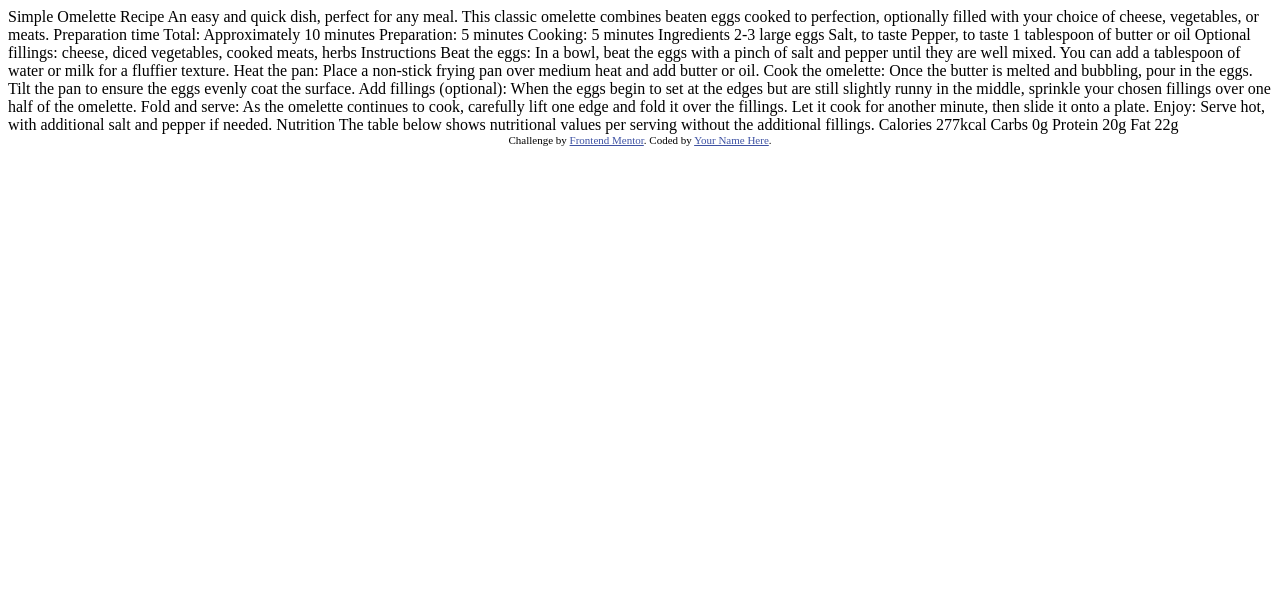
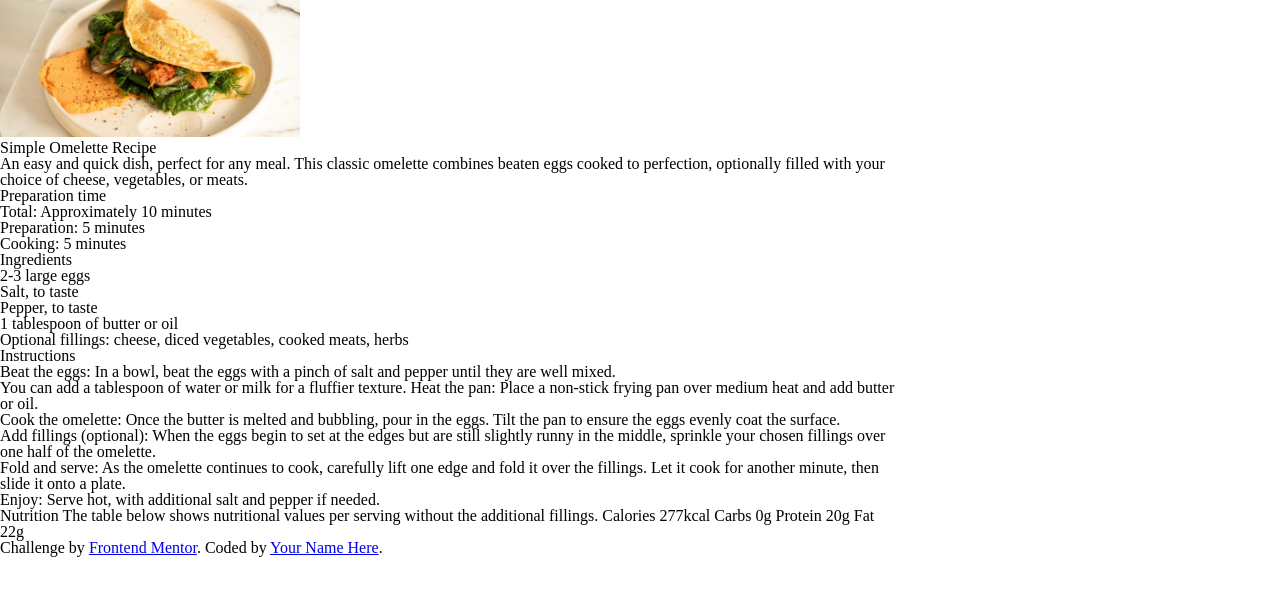
Before and after one commit to henrivilar/Frontend-Mentor, a plain HTML site: page recipe-page-main/index.html in a window 1280 px wide. Drawn offline with Linux system fonts and the light colour scheme.

Commit message:
Initial commit

```diff
--- /dev/null
+++ b/recipe-page-main/css/global.css
@@ -0,0 +1,23 @@
+:root {
+    --font-young: font-family: "Young Serif", serif;
+    --font-outfit:
+    --Stone-100: hsl(30, 54%, 90%);
+    --Stone-150: hsl(30, 18%, 87%);
+    --Stone-600: hsl(30, 10%, 34%);
+    --Stone-900: hsl(24, 5%, 18%);
+    --Brown-800: hsl(14, 45%, 36%);
+    --Rose-800: hsl(332, 51%, 32%);
+    --Rose-50: hsl(330, 100%, 98%);
+}
+
+body {
+    background-color: ;
+}
+
+.container {
+    width: 70vw;
+}
+
+.omelettte img {
+    width: 300px;
+}
--- /dev/null
+++ b/recipe-page-main/css/reset.css
@@ -0,0 +1,43 @@
+html, body, div, span, applet, object, iframe,
+h1, h2, h3, h4, h5, h6, p, blockquote, pre,
+a, abbr, acronym, address, big, cite, code,
+del, dfn, em, img, ins, kbd, q, s, samp,
+small, strike, strong, sub, sup, tt, var,
+b, u, i, center,
+dl, dt, dd, ol, ul, li,
+fieldset, form, label, legend,
+table, caption, tbody, tfoot, thead, tr, th, td,
+article, aside, canvas, details, embed,
+figure, figcaption, footer, header, hgroup,
+menu, nav, output, ruby, section, summary,
+time, mark, audio, video {
+	margin: 0;
+	padding: 0;
+	border: 0;
+	font-size: 100%;
+	font: inherit;
+	vertical-align: baseline;
+}
+/* HTML5 display-role reset for older browsers */
+article, aside, details, figcaption, figure,
+footer, header, hgroup, menu, nav, section {
+	display: block;
+}
+body {
+	line-height: 1;
+}
+ol, ul {
+	list-style: none;
+}
+blockquote, q {
+	quotes: none;
+}
+blockquote:before, blockquote:after,
+q:before, q:after {
+	content: '';
+	content: none;
+}
+table {
+	border-collapse: collapse;
+	border-spacing: 0;
+}
--- a/recipe-page-main/index.html
+++ b/recipe-page-main/index.html
@@ -6,72 +6,117 @@
 
   <link rel="icon" type="image/png" sizes="32x32" href="./assets/images/favicon-32x32.png">
 
+  <link rel="preconnect" href="https://fonts.googleapis.com">
+  <link rel="preconnect" href="https://fonts.gstatic.com" crossorigin>
+  <link href="https://fonts.googleapis.com/css2?family=Inter:ital,opsz,wght@0,14..32,100..900;1,14..32,100..900&family=Outfit:wght@100..900&family=Young+Serif&display=swap" rel="stylesheet">
+  <link rel="preconnect" href="https://fonts.googleapis.com">
+  <link rel="preconnect" href="https://fonts.gstatic.com" crossorigin>
+  <link href="https://fonts.googleapis.com/css2?family=Inter:ital,opsz,wght@0,14..32,100..900;1,14..32,100..900&family=Outfit:wght@100..900&display=swap" rel="stylesheet">
+
+
+  <link rel="stylesheet" href="css/reset.css">
+  <link rel="stylesheet" href="css/global.css">
+
   <title>Frontend Mentor | Recipe page</title>
-
-  <!-- Feel free to remove these styles or customise in your own stylesheet 👍 -->
-  <style>
-    .attribution { font-size: 11px; text-align: center; }
-    .attribution a { color: hsl(228, 45%, 44%); }
-  </style>
 </head>
 <body>
 
-  Simple Omelette Recipe
+  <main class="container">
 
-  An easy and quick dish, perfect for any meal. This classic omelette combines beaten eggs cooked
-  to perfection, optionally filled with your choice of cheese, vegetables, or meats.
+    <section class="omelettte">
+      <img src="assets/images/image-omelette.jpeg" alt="Omelette Image">
+      <h1>Simple Omelette Recipe</h1>
+      <p>An easy and quick dish, perfect for any meal. This classic omelette combines beaten eggs cooked to perfection, optionally filled with your choice of cheese, vegetables, or meats.</p>
+      <div class="prep-time">
+        <h3>Preparation time</h3>
+        <ul>
+          <li>
+            <p>Total: Approximately 10 minutes</p>
+          </li>
+          <li>
+            <p>Preparation: 5 minutes</p>
+          </li>
+          <li>
+            <p>Cooking: 5 minutes</p>
+          </li>
+        </ul>
+      </div>
+    </section>
 
-  Preparation time
+    <section class="ingredients">
+      <h2>Ingredients</h2>
+      <ul>
+        <li>
+          <p>2-3 large eggs</p>
+        </li>
+        <li>
+          <p>Salt, to taste</p>
+        </li>
+        <li>
+          <p>Pepper, to taste</p>
+        </li>
+        <li>
+          <p>1 tablespoon of butter or oil</p>
+        </li>
+        <li>
+          <p>Optional fillings: cheese, diced vegetables, cooked meats, herbs</p>
+        </li>
+      </ul>
+    </section>
 
-  Total: Approximately 10 minutes
-  Preparation: 5 minutes
-  Cooking: 5 minutes
-
-  Ingredients
-
-  2-3 large eggs
-  Salt, to taste
-  Pepper, to taste
-  1 tablespoon of butter or oil
-  Optional fillings: cheese, diced vegetables, cooked meats, herbs
-
-  Instructions
-
-  Beat the eggs: In a bowl, beat the eggs with a pinch of salt and pepper until they are well mixed.
+    <section class="instructions">
+      <h2>Instructions</h2>
+      <ul>
+        <li>
+          <p>Beat the eggs: In a bowl, beat the eggs with a pinch of salt and pepper until they are well mixed.</p>
+        </li>
+        <li>
+          <p>
             You can add a tablespoon of water or milk for a fluffier texture.
-
             Heat the pan: Place a non-stick frying pan over medium heat and add butter or oil.
-
+          </p>
+        </li>
+        <li>
+          <p>
             Cook the omelette: Once the butter is melted and bubbling, pour in the eggs. Tilt the pan to ensure
             the eggs evenly coat the surface.
-
+          </p>
+        </li>
+        <li>
+          <p>
             Add fillings (optional): When the eggs begin to set at the edges but are still slightly runny in the
             middle, sprinkle your chosen fillings over one half of the omelette.
-
+          </p>
+        </li>
+        <li>
+          <p>
             Fold and serve: As the omelette continues to cook, carefully lift one edge and fold it over the
             fillings. Let it cook for another minute, then slide it onto a plate.
+          </p>
+        </li>
+        <li>
+          <p>Enjoy: Serve hot, with additional salt and pepper if needed.</p>
+        </li>
+      </ul>
+    </section>
 
-  Enjoy: Serve hot, with additional salt and pepper if needed.
-
+    <section class="nutrition">
       Nutrition
-
       The table below shows nutritional values per serving without the additional fillings.
-
       Calories
       277kcal
-
       Carbs
       0g
-
       Protein
       20g
-
       Fat
       22g
+    </section>
+  </main>
 
-  <div class="attribution">
+  <footer class="attribution">
     Challenge by <a href="https://www.frontendmentor.io?ref=challenge" target="_blank">Frontend Mentor</a>.
     Coded by <a href="#">Your Name Here</a>.
-  </div>
+  </footer>
 </body>
 </html>
```
Lines whose indentation alone changed are shown as unchanged.
